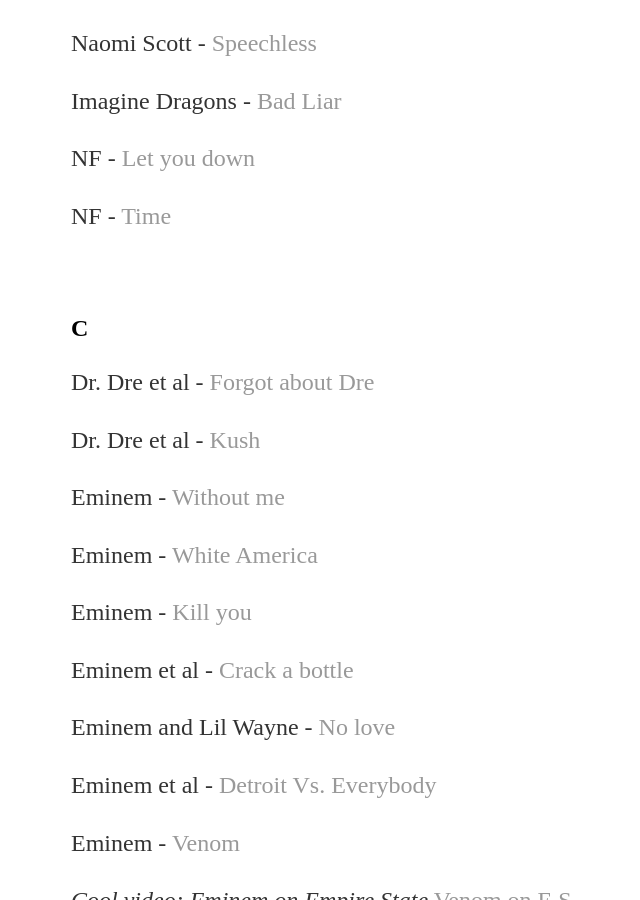
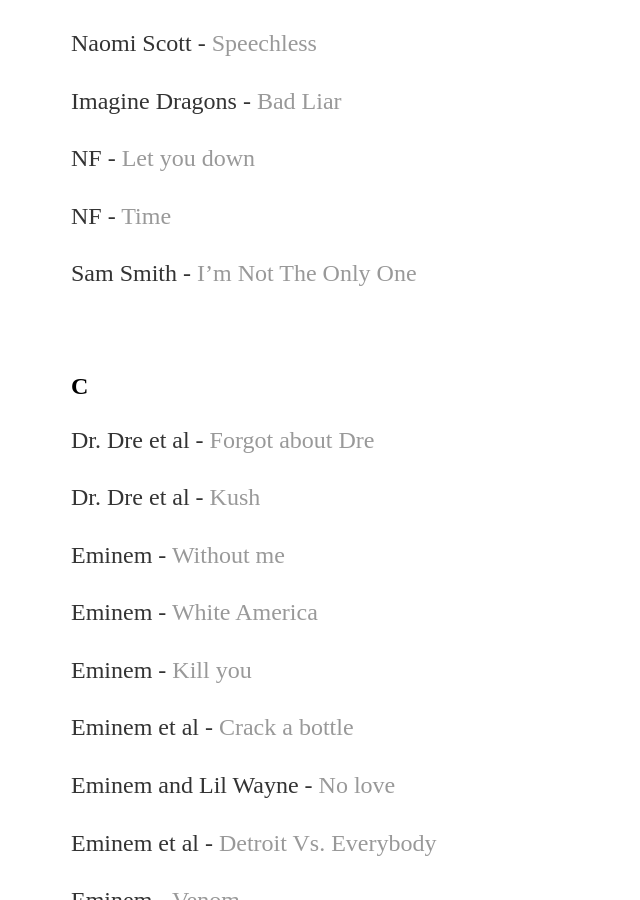
Before and after one commit to yjkweon24/yjkweon24.github.io, a Jekyll site: the page built from _posts/2018-10-23-songs-that-i-love.md, in a window 1280 px wide and 900 px high, scrolled down 12342 px. Shown: the whole window, without its empty margins (121-761 px from the left). Built offline with Jekyll 4.4.1, drawn with Linux system fonts in a browser that asks for light colours.

Commit message:
Update 2018-10-23-songs-that-i-love.md

```diff
--- a/_posts/2018-10-23-songs-that-i-love.md
+++ b/_posts/2018-10-23-songs-that-i-love.md
@@ -430,6 +430,8 @@
 
 NF - [Time](https://www.youtube.com/watch?v=E1ZVSFfCk9g&ab_channel=NFVEVO)
 
+Sam Smith - [I'm Not The Only One](https://www.youtube.com/watch?v=nCkpzqqog4k&ab_channel=SamSmithVEVO)
+
 <br>
 
 ## C
```
